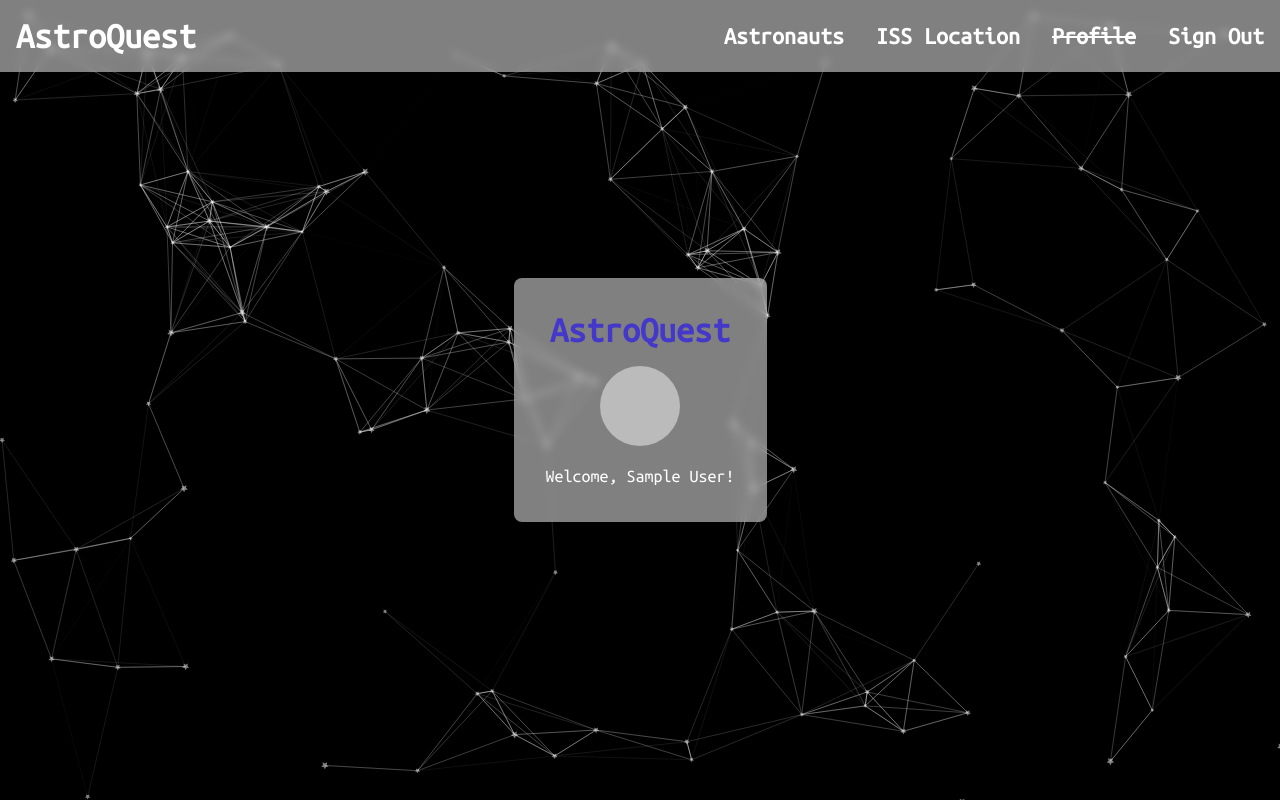
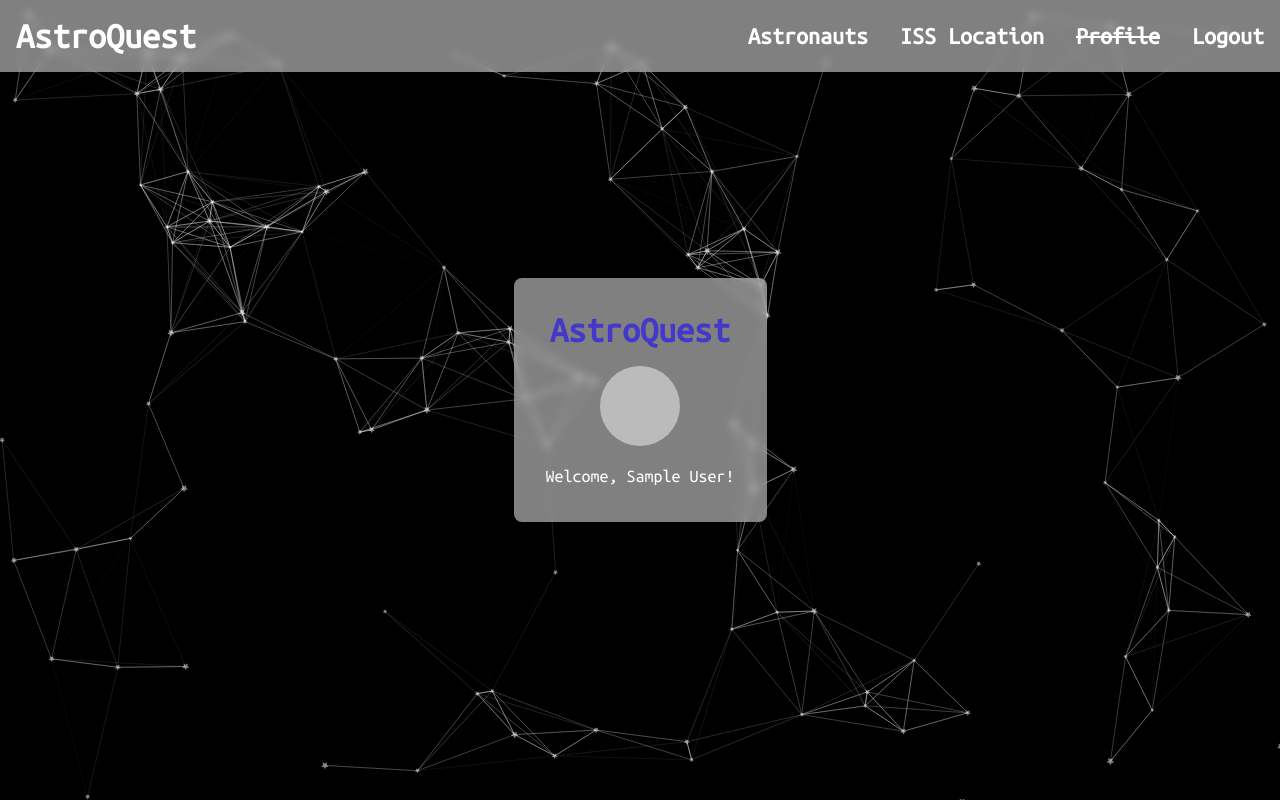
Before and after one commit to HarryFray/astra-quest-fe, a Next.js app: page /profile in a window 1280 px wide. Built offline with nearby package versions, Linux system fonts and the light colour scheme; no server answers; sample sign-in values are in the browser's storage.

Commit message:
read me / sign out to log out

```diff
--- a/src/components/globalLayout.tsx
+++ b/src/components/globalLayout.tsx
@@ -53,7 +53,7 @@ const RootLayout = ({ children }: { children: React.ReactNode }) => {
               onClick={() => signOut()}
               className="font-ubuntu-mono text-2xl font-bold hover:line-through text-white cursor-pointer ml-8"
             >
-              Sign Out
+              Logout
             </div>
           </div>
         </header>
```
Also changed, not shown: 1 other file (tests, documents, lock files or other folders).
